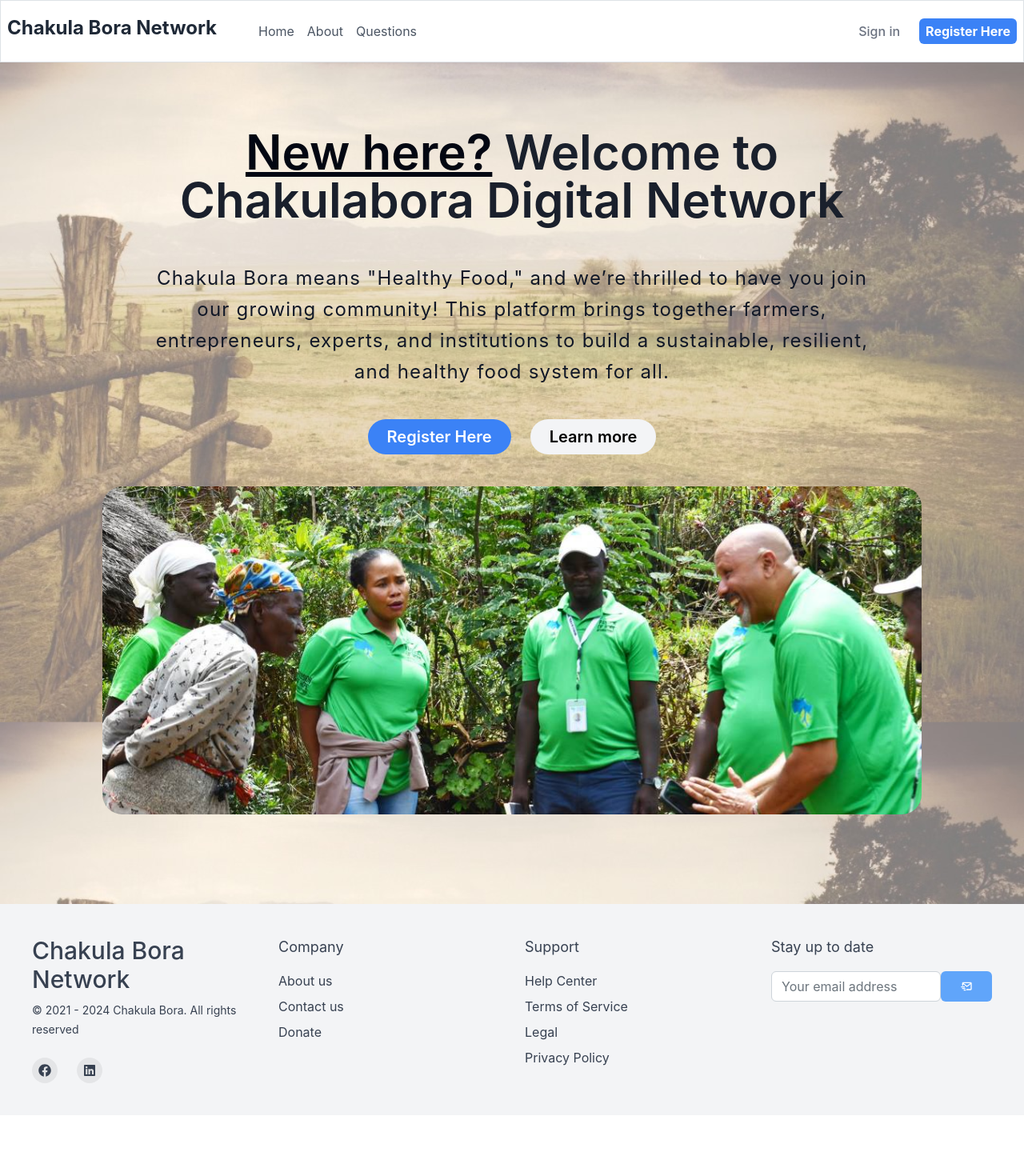
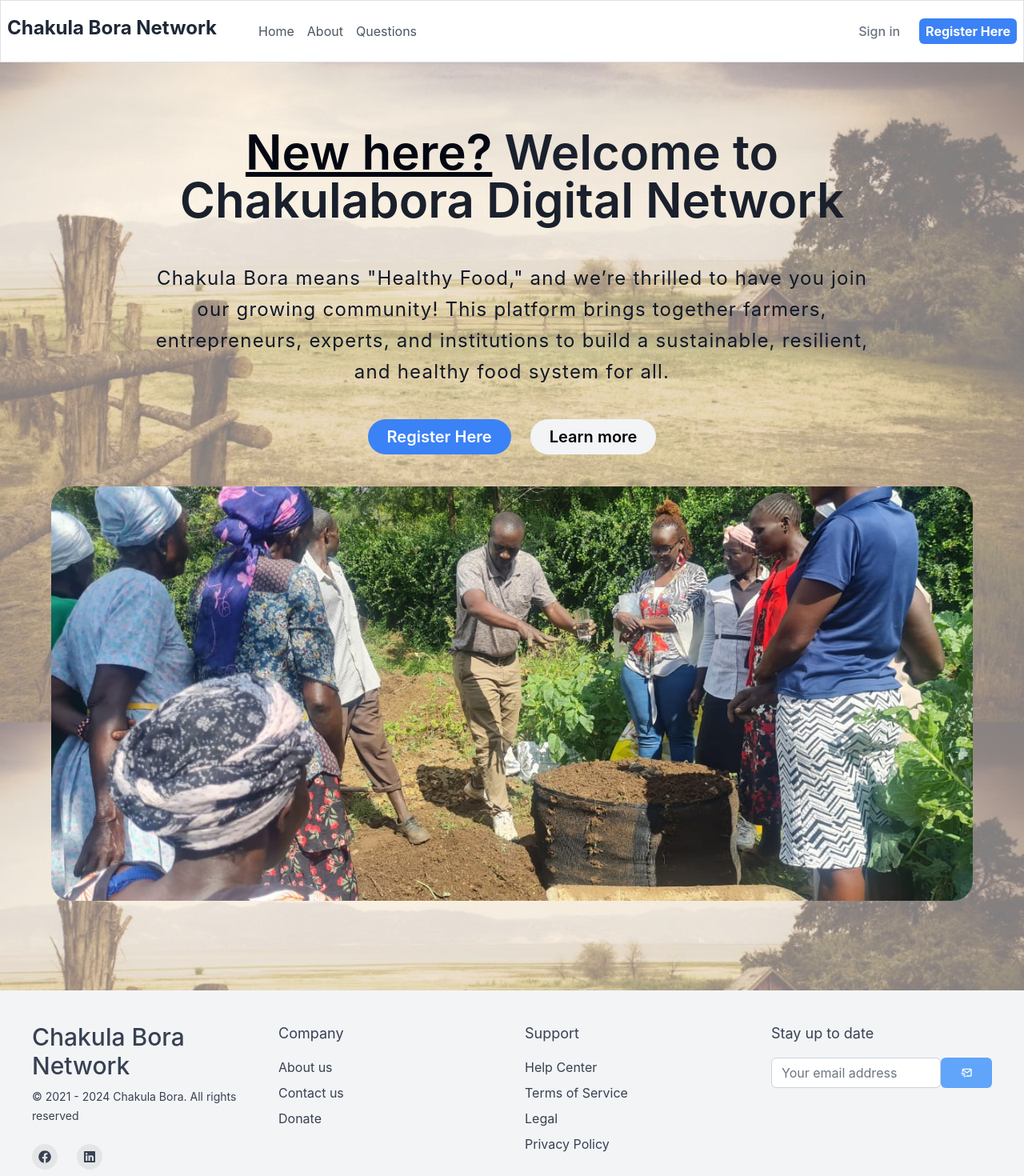
Before and after one commit to uchman005/chakulabora, a Next.js app: page / in a window 1280 px wide. Shown: the top 1470 px of the page at 80% size. Before the commit the page ends 1394 px from the top, so only its background shows below. Built offline with nearby package versions, Linux system fonts and the light colour scheme.

Commit message:
Added AOS

```diff
--- a/package.json
+++ b/package.json
@@ -17,6 +17,7 @@
     "@reduxjs/toolkit": "^1.9.3",
     "@vercel/analytics": "^1.3.1",
     "@vercel/speed-insights": "^1.0.10",
+    "aos": "^2.3.4",
     "axios": "^1.3.4",
     "bcrypt": "^5.1.1",
     "bootstrap": "^5.2.3",
@@ -42,6 +43,7 @@
     "swr": "^2.1.2"
   },
   "devDependencies": {
+    "@types/aos": "^3.0.7",
     "@types/bcrypt": "^5.0.0",
     "@types/body-parser": "^1.19.2",
     "@types/draft-js": "^0.11.10",
--- a/src/components/Hero.tsx
+++ b/src/components/Hero.tsx
@@ -1,33 +1,70 @@
 import Link from 'next/link';
 import Image from 'next/image';
+import { useEffect } from 'react';
+import AOS from 'aos';
+import 'aos/dist/aos.css';
+
 export default function Hero() {
+  useEffect(() => {
+    AOS.init({
+      duration: 800,
+      easing: 'ease-in-out',
+      once: true,
+    });
+  }, []);
+
   return (
-    <div className='max-w-full mt-5'>
+    <div className="max-w-full mt-5 border-5">
       <div className="text-center flex flex-col justify-center w-full items-center py-20 md:py-28 space-y-8 md:space-y-10">
-        <h1 className="font-semibold text-3xl md:text-6xl leading-110 font-bold max-w-4xl">
-          <Link href='/auth/signup' className="underline text-gray-950">New here?</Link> Welcome to Chakulabora Digital Network
+        <h1
+          className="font-semibold text-3xl md:text-6xl leading-110 font-bold max-w-4xl"
+          data-aos="fade-up" // Animation for the heading
+          data-aos-delay="100"
+        >
+          <Link href="/auth/signup" className="underline text-gray-950">
+            New here?
+          </Link>{' '}
+          Welcome to Chakulabora Digital Network
         </h1>
 
-        <p className='text-gray-900 text-2xl max-w-4xl tracking-wider leading-relaxed'>
-          Chakula Bora means &quot;Healthy Food,&quot; and we’re thrilled to have you join our growing community!
+        <p
+          className="text-gray-900 text-2xl max-w-4xl tracking-wider leading-relaxed"
+          data-aos="fade-up" // Animation for the paragraph
+          data-aos-delay="200"
+        >
+          Chakula Bora means {'"Healthy Food,"'} and we’re thrilled to have you join our growing community!
           This platform brings together farmers, entrepreneurs, experts, and institutions to build a sustainable,
           resilient, and healthy food system for all.
         </p>
-        <div className='flex flex-row space-x-6 text-xl'>
-          <Link href="/auth/signup" className="bg-blue-500 hover:bg-blue-400 text-white rounded-full px-6 py-2 font-semibold transition duration-300 ease-in-out">
+
+        <div
+          className="flex flex-row space-x-6 text-xl"
+          data-aos="fade-up" // Animation for the buttons
+          data-aos-delay="300"
+        >
+          <Link
+            href="/auth/signup"
+            className="bg-blue-500 hover:bg-blue-400 text-white rounded-full px-6 py-2 font-semibold transition duration-300 ease-in-out"
+          >
             Register Here
           </Link>
-          <Link href={'/contact'} className='rounded-full px-6 hover:bg-gray-200 py-2 text-black bg-gray-100 font-semibold duration-300 ease-in-out'>
+          <Link
+            href="/contact"
+            className="rounded-full px-6 hover:bg-gray-200 py-2 text-black bg-gray-100 font-semibold duration-300 ease-in-out"
+          >
             Learn more
           </Link>
         </div>
+
         <Image
-          src={'/hero.webp'}
-          alt='A community instruction for rural farmers outreach'
+          src="/hero.jpg"
+          alt="A community instruction for rural farmers outreach"
           width={3000}
           height={3000}
-          loading='lazy'
-          className='w-[80%] mx-auto rounded-[25px]'
+          loading="lazy"
+          className="w-[90%] mx-auto rounded-[25px]"
+          data-aos="fade-up" // Animation for the image
+          data-aos-delay="400"
         />
       </div>
     </div>
--- a/src/components/Navbar.tsx
+++ b/src/components/Navbar.tsx
@@ -18,7 +18,7 @@
   const { isOpen, onToggle } = useDisclosure();
 
   return (
-    <div className='fixed top-0 rigth-0 left-0 w-full'>
+    <div className='fixed top-0 rigth-0 left-0 w-full z-10'>
       <div className='bg-white dark:bg-gray-800 text-gray-600 dark:text-white border border-gray-200 dark:border-gray-900 py-2 px-2 justify-center flex items-center w-full'>
         <div className="lg:hidden mr-4 md:flex-none ml-[-1px]">
           <button onClick={onToggle} aria-label={'Toggle Navigation'} className='text-gray-600 transition-all duration-300'>
--- a/src/pages/_app.tsx
+++ b/src/pages/_app.tsx
@@ -3,7 +3,7 @@
 import 'bootstrap/dist/css/bootstrap.min.css'
 import type { AppProps } from 'next/app'
 import 'react-quill/dist/quill.snow.css'
-
+import {useEffect} from 'react'
 import { Provider } from 'react-redux';
 import { configureStore } from '@reduxjs/toolkit';
 import userReducer from '../../store/user';
@@ -11,10 +11,10 @@
 import { SessionProvider } from 'next-auth/react'
 import Head from 'next/head'
 import { useRouter } from 'next/router';
-//Analytics and Speed Insights
 import { Analytics } from '@vercel/analytics/react';
 import { SpeedInsights } from '@vercel/speed-insights/react';
-
+import AOS from 'aos';
+import 'aos/dist/aos.css';
 function Layout() {
   const router = useRouter();
 
@@ -29,6 +29,14 @@
   },
 });
 export default function App({ Component, pageProps: { session, ...pageProps } }: AppProps) {
+    useEffect(() => {
+    AOS.init({
+      duration: 800, // Animation duration in milliseconds
+      easing: 'ease-in-out', // Easing function for smooth transitions
+      once: true, // Animations occur only once when scrolling
+    });
+  }, []);
+
   return (
     <SessionProvider session={session}>
       <Head>
```
Also changed, not shown: public/hero.jpg (added), 1 other file (tests, documents, lock files or other folders).
